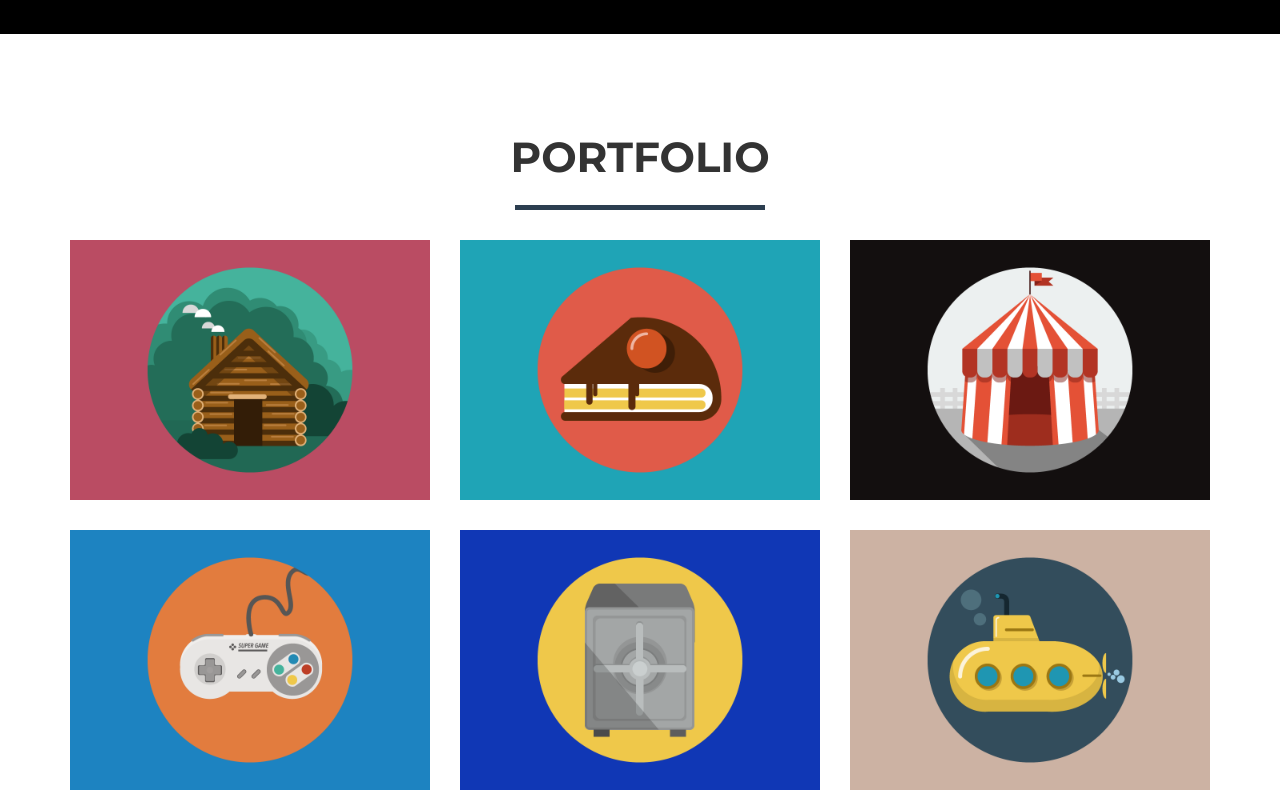
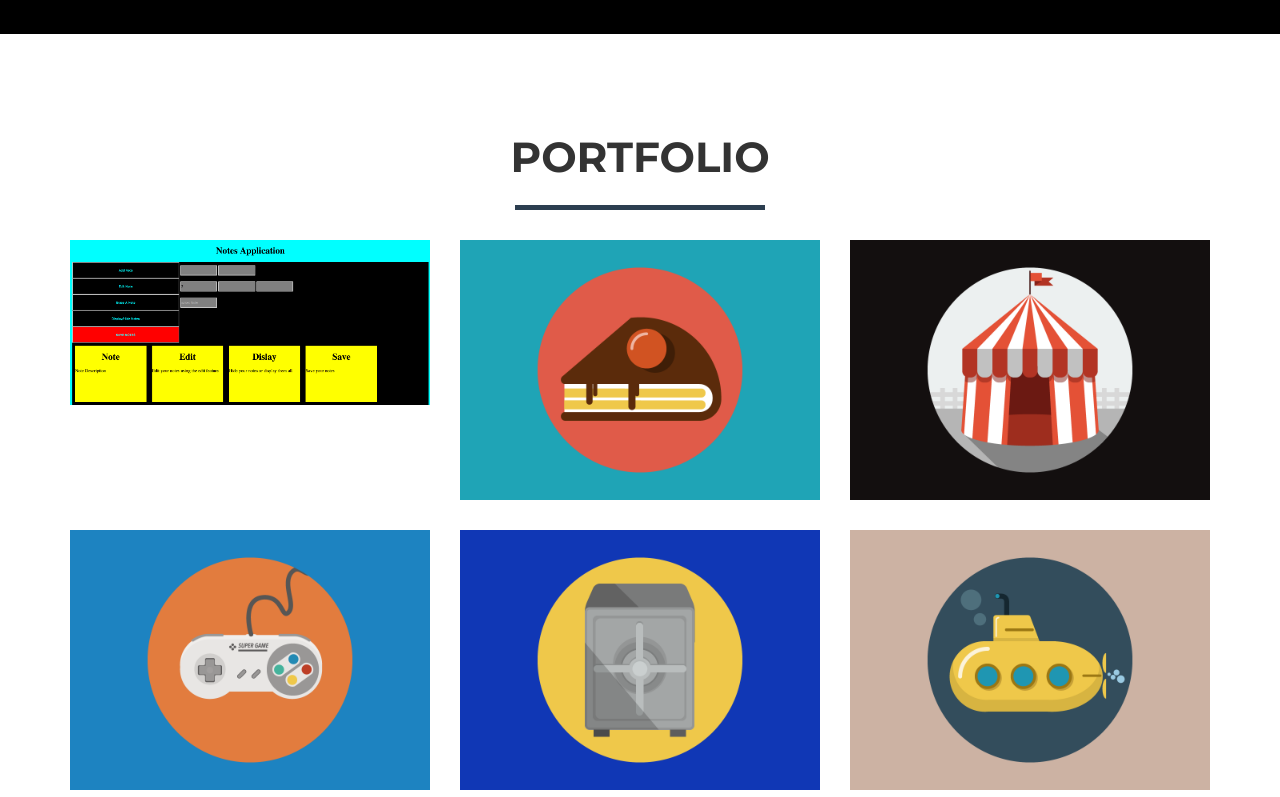
Before and after one commit to jecasmith5/portfolio, a website: page bootstrapportfolio/startbootstrap-freelancer-gh-pages/portfolio.html in a window 1280 px wide. Shown: the part 670-1467 px from the top of the page. Drawn offline with nearby package versions, Linux system fonts and the light colour scheme.

Commit message:
boootstrap

```diff
--- a/bootstrapportfolio/startbootstrap-freelancer-gh-pages/index.html
+++ b/bootstrapportfolio/startbootstrap-freelancer-gh-pages/portfolio.html
@@ -71,7 +71,7 @@
         <div class="container">
             <div class="row">
                 <div class="col-lg-12">
-                    <img class="img-responsive" src="images.jpg" alt="">
+                    <img class="img-responsive" src="img/images.jpg" alt="">
                     <div class="intro-text">
                         <span class="name">Jessica Smith</span>
                         <hr class="star-light">
@@ -93,13 +93,13 @@
             </div>
             <div class="row">
                 <div class="col-sm-4 portfolio-item">
-                    <a href="#portfolioModal1" class="portfolio-link" data-toggle="modal">
+                    <a href="https://github.com/jecasmith5/NotesApplication" class="portfolio-link" data-toggle="modal">
                         <div class="caption">
                             <div class="caption-content">
                                 <i class="fa fa-search-plus fa-3x"></i>
                             </div>
                         </div>
-                        <img src="img/portfolio/cabin.png" class="img-responsive" alt="">
+                        <img src="img/notespreview.jpg" class="img-responsive" alt="">
                     </a>
                 </div>
                 <div class="col-sm-4 portfolio-item">
```
Also changed, not shown: bootstrapportfolio/startbootstrap-freelancer-gh-pages/img/images.jpg (renamed from bootstrapportfolio/startbootstrap-freelancer-gh-pages/images.jpg), bootstrapportfolio/startbootstrap-freelancer-gh-pages/img/notespreview.jpg (added), 4 other files.
